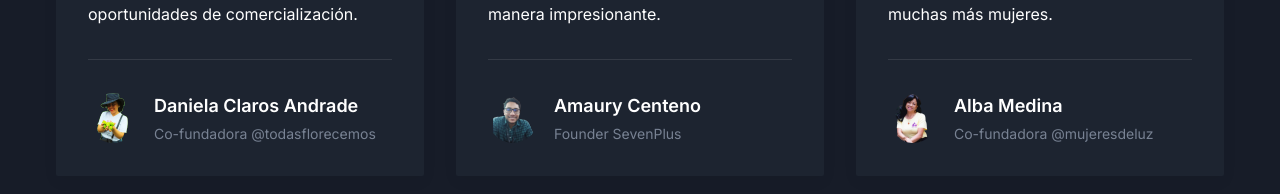
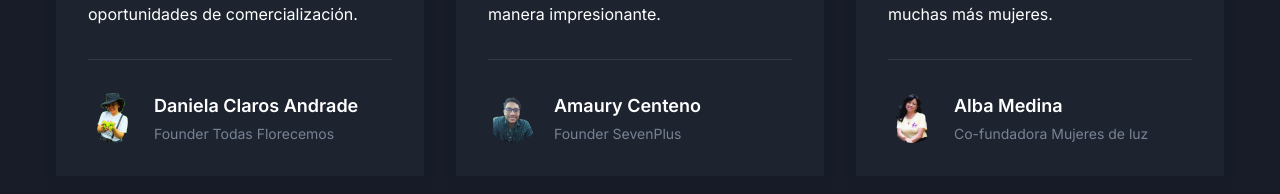
Before and after one commit to Itwana-Dev/itwana, a Next.js app: page / in a window 1280 px wide. Shown: the part 3500-3694 px from the top of the page. Built offline with nearby package versions, Linux system fonts and the light colour scheme.

Commit message:
cambios en testimonios

```diff
--- a/src/components/Testimonials/index.tsx
+++ b/src/components/Testimonials/index.tsx
@@ -6,7 +6,7 @@ const testimonialData: Testimonial[] = [
   {
     id: 1,
     name: "Daniela Claros Andrade",
-    designation: "Co-fundadora @todasflorecemos",
+    designation: "Founder Todas Florecemos",
     content:
       "El MVP desarrollado para Bolsas Campesinas fue excepcional. Gracias a esta solución, las mujeres del campo se conectan con la tecnología y ahora tienen nuevas y prometedoras oportunidades de comercialización.",
     image: "/images/testimonials/auth-01.png",
@@ -24,7 +24,7 @@ const testimonialData: Testimonial[] = [
   {
     id: 3,
     name: "Alba Medina",
-    designation: "Co-fundadora @mujeresdeluz",
+    designation: "Co-fundadora Mujeres de luz",
     content:
       "El landing diseñado para nuestra fundación realmente marcó la diferencia. Su impacto nos ha permitido transmitir nuestra misión de empoderamiento y atraer el apoyo de muchas más mujeres.",
     image: "/images/testimonials/auth-03.png",
```
